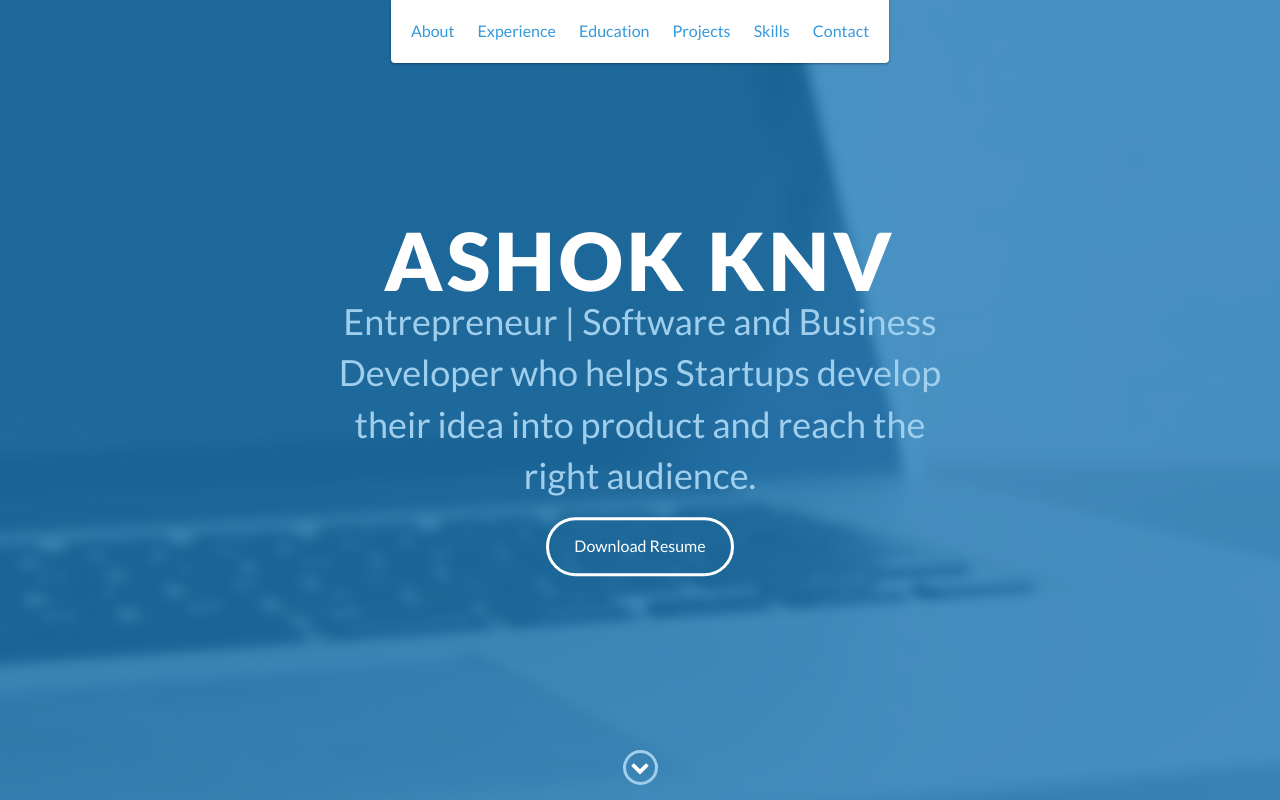
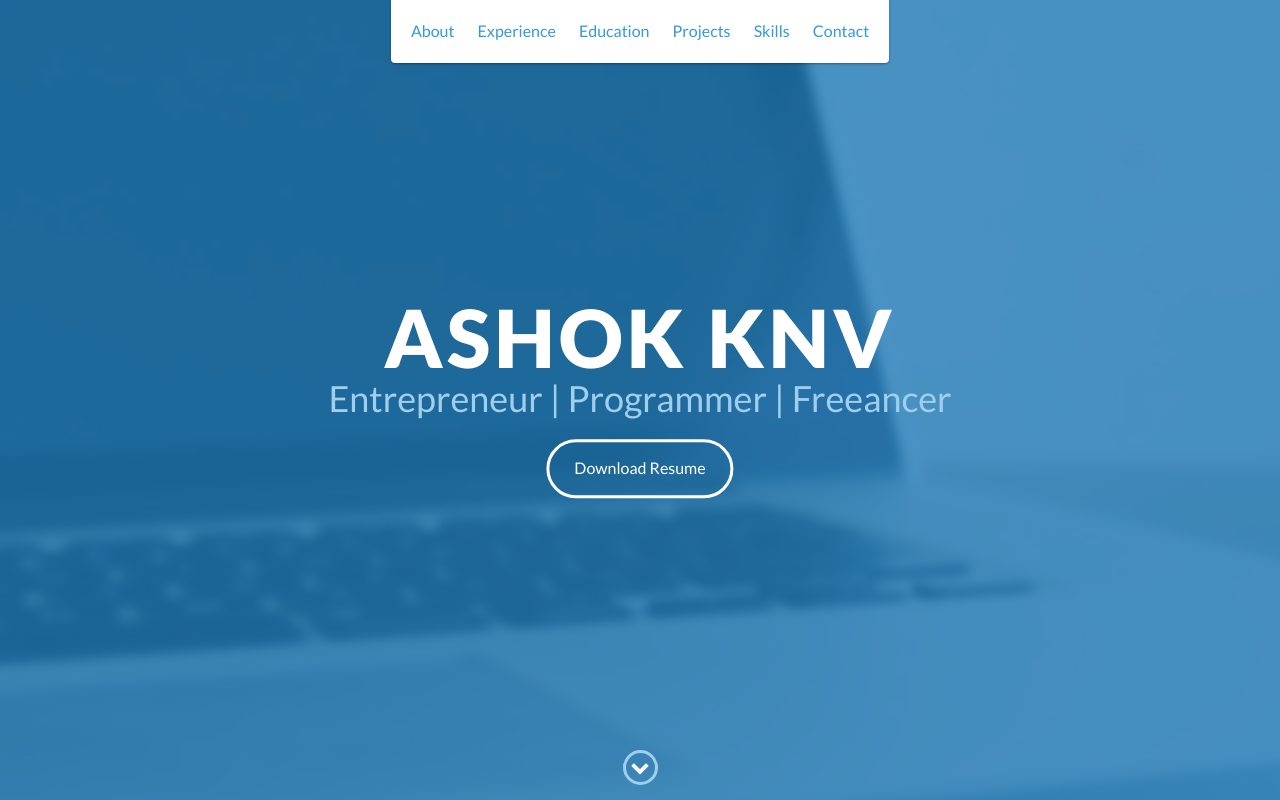
Before and after one commit to Turing551/Turing551.github.io, a website: page index.html in a window 1280 px wide. Shown: the top 800 px of the page. Drawn offline with nearby package versions, Linux system fonts and the light colour scheme.

Commit message:
Update index.html

```diff
--- a/index.html
+++ b/index.html
@@ -49,7 +49,7 @@
     <div id="lead">
         <div id="lead-content">
             <h1>ASHOK KNV</h1>
-            <h2>Entrepreneur | Software and Business Developer who helps Startups develop their idea into product and reach the right audience. </h2>
+            <h2>Entrepreneur | Programmer | Freeancer </h2>
             <a href="#" class="btn-rounded-white">Download Resume</a>
         </div>
         <!-- End #lead-content -->
```
